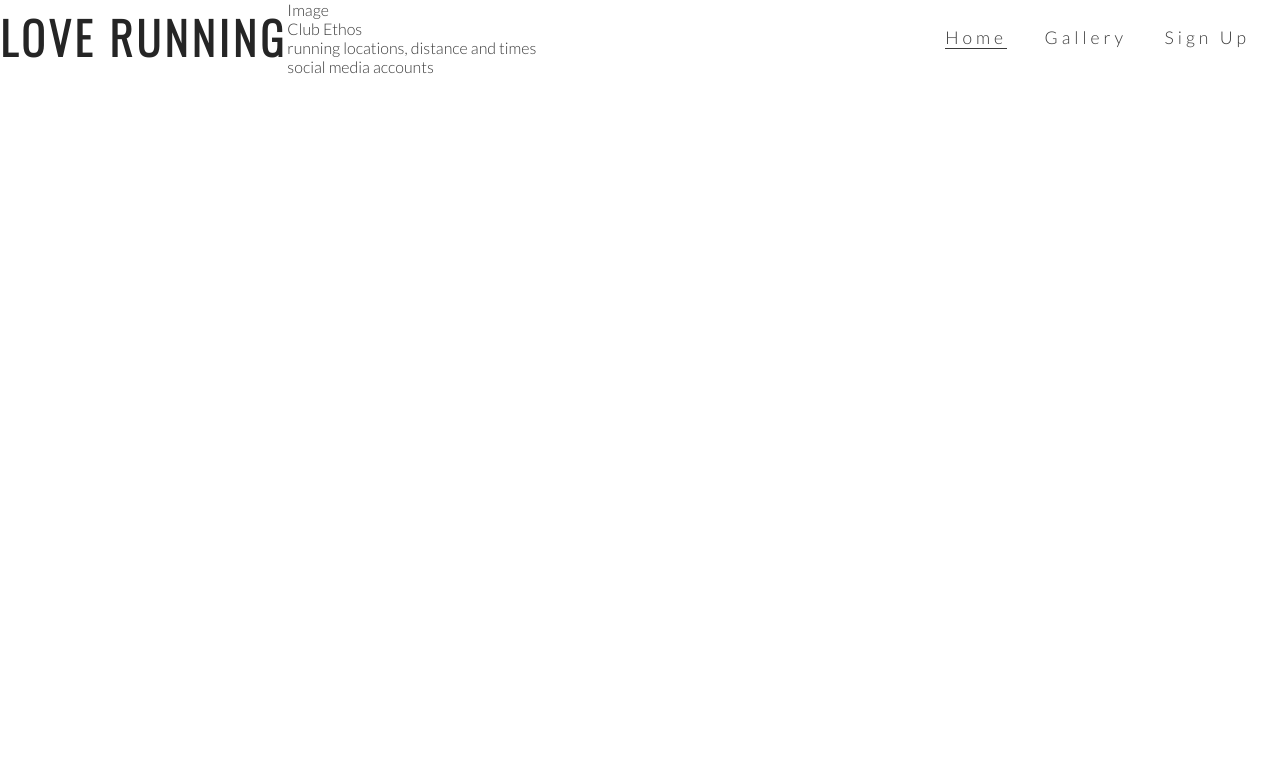
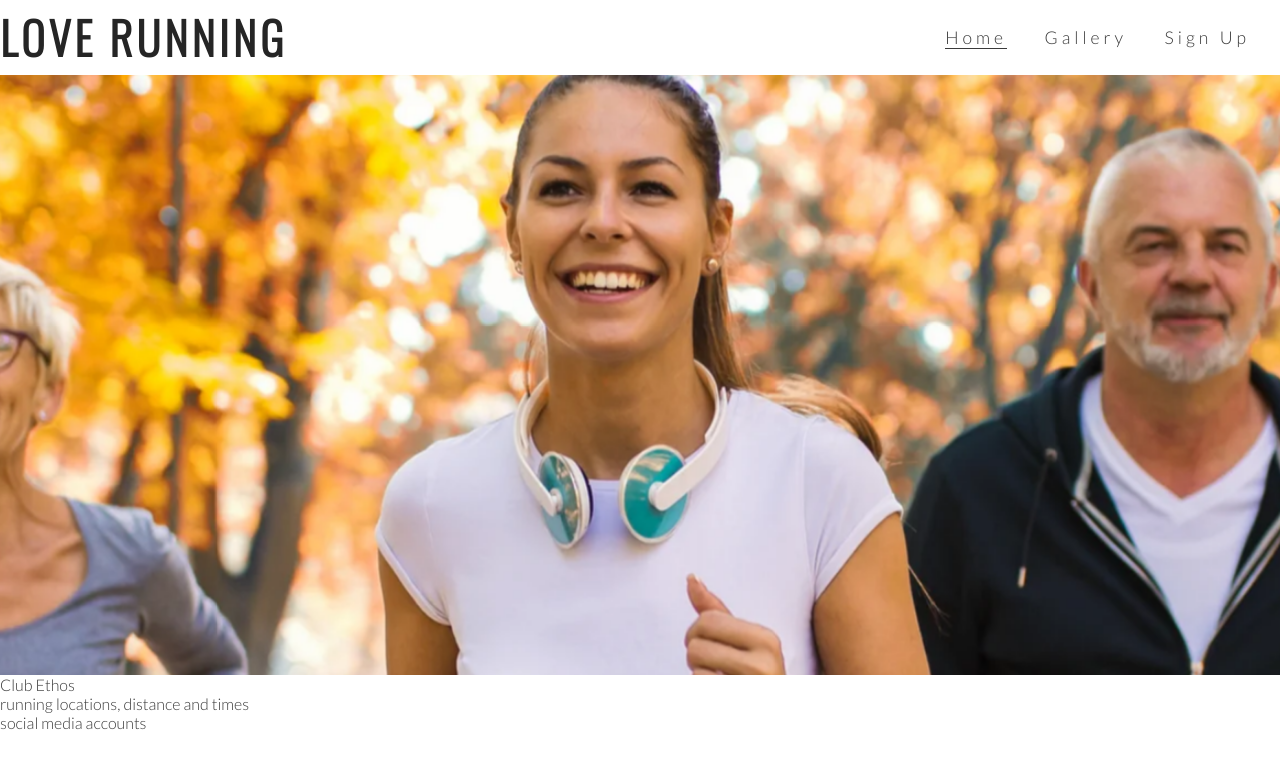
Before and after one commit to Mrekyle/love-running, a plain HTML site: page index.html in a window 1280 px wide. Drawn offline with nearby package versions, Linux system fonts and the light colour scheme.

Commit message:
Add background image and animation to the home page.

```diff
--- a/assets/css/index.css
+++ b/assets/css/index.css
@@ -61,3 +61,35 @@ h1, h2 {
 .active { /* Shows the active page by adding an underline to the nav item */
     border-bottom: 1px solid #3a3a3a;
 }
+
+/* Hero Image */
+
+#hero-outer {
+    height: 600px;
+    width: 100%;
+    overflow: hidden; /* Masks the overflowing image from the container when the animation is called.
+    which results in the animation.*/
+}
+
+#hero-image {
+    height: 600px;
+    width: 100%; /* Ensures the image is the entire screen width no matter the device size */
+    background: url(../images/hero-image.webp) no-repeat center center; /* Imports an image without using html, apart from the id*/
+
+    /* animates the zoom animation - Inside the hero image property*/
+
+    animation: hero-zoom; /* Calls what animation to be used */
+    animation-duration: 5s; /* Takes 5 seconds for the animation */
+    animation-fill-mode: forwards; /* Finishes the animation at the set height and width */
+}
+
+/* Sets the background image animation */
+
+@keyframes hero-zoom {
+    from{ /* Initial state */
+        transform: scale(1);
+    }
+    to{ /* End state */
+        transform: scale(1.1);
+    }
+}
--- a/index.html
+++ b/index.html
@@ -24,8 +24,8 @@
             </ul>
         </nav>
     </header>
-    <section>
-        Image
+    <section id="hero-outer">
+        <div id="hero-image"></div>
     </section>
     <Section>
         Club Ethos
```
Also changed, not shown: assets/images/hero-image.webp (added).
